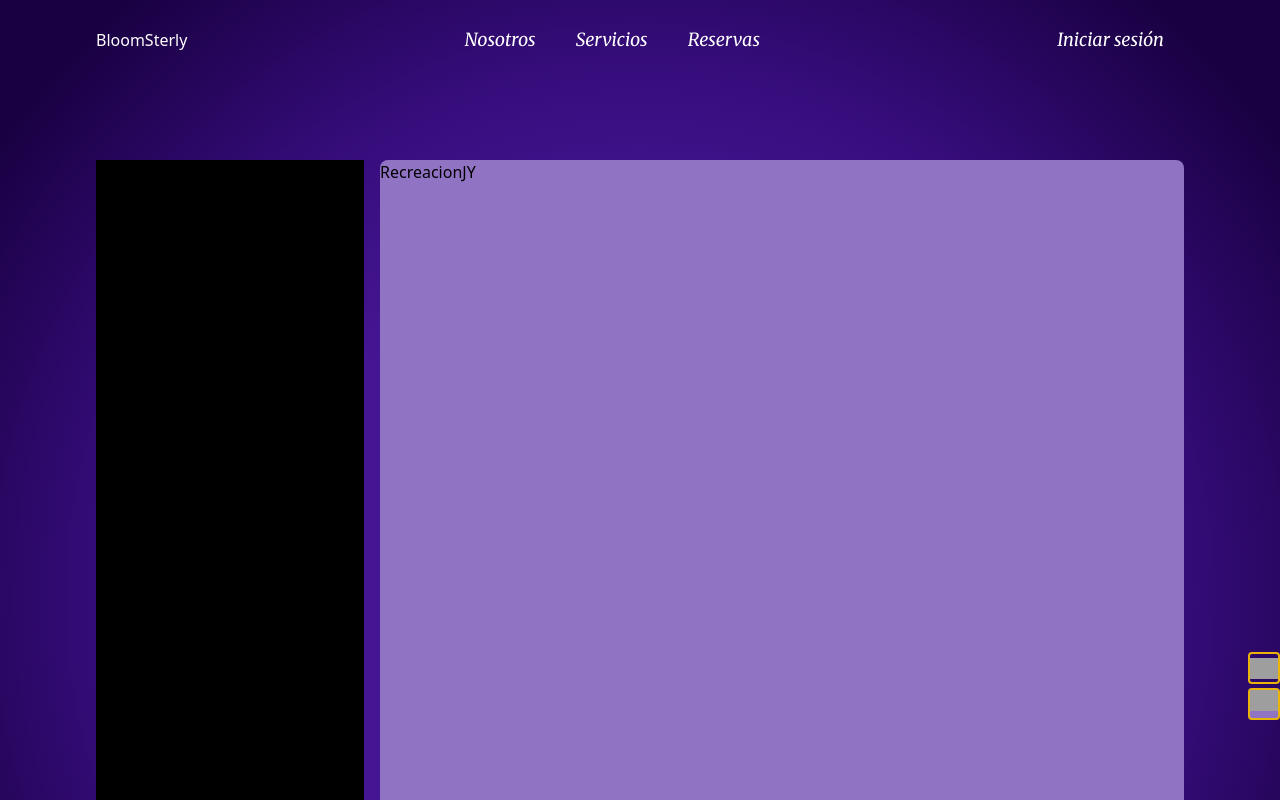
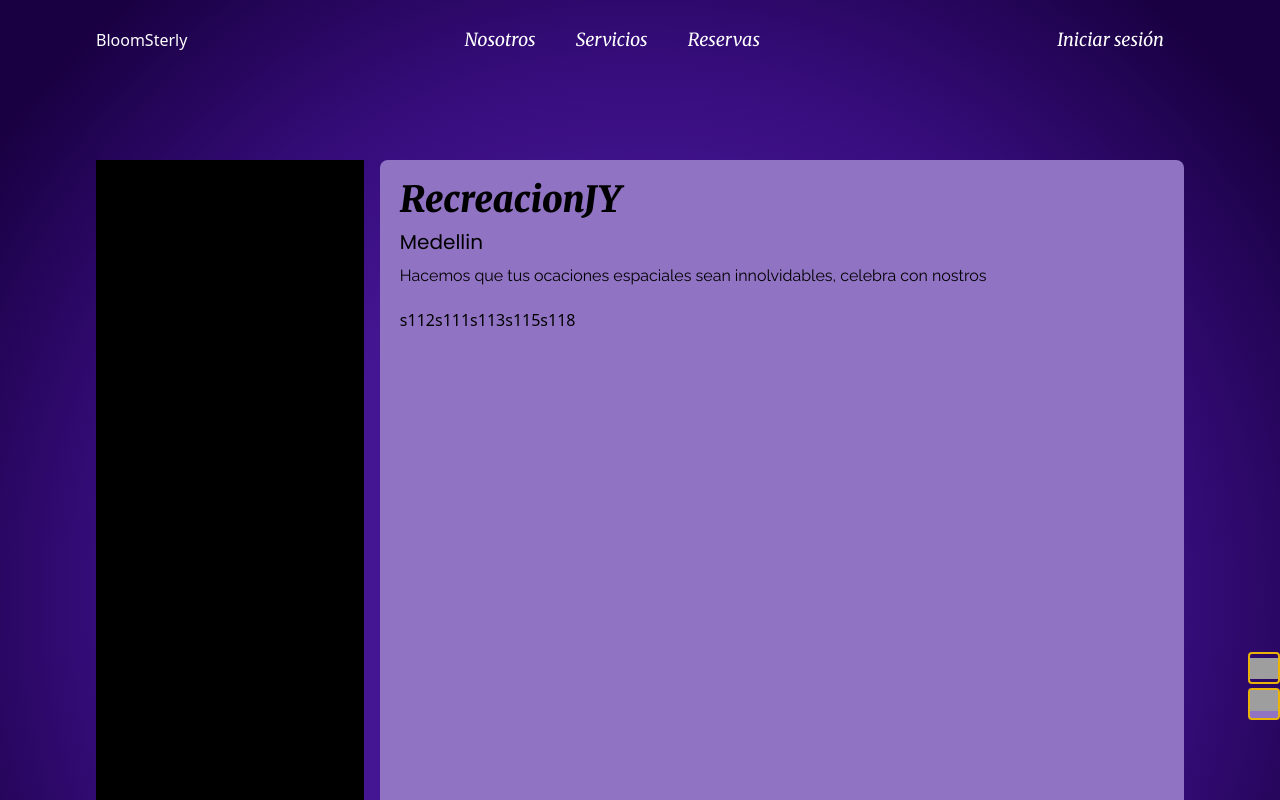
Before and after one commit to albust2005/bloomsterly, a React (Vite) app in the folder Client/: page /servicios/Alimentacion/e111 in a window 1280 px wide. Shown: the top 800 px of the page. Built offline with nearby package versions, Linux system fonts and the light colour scheme; grey boxes are pictures that could not be loaded.

Commit message:
empresaInfo estilos

```diff
--- a/Client/src/components/templates/PolaroidCard.jsx
+++ b/Client/src/components/templates/PolaroidCard.jsx
@@ -17,7 +17,7 @@ export function PolaroidCard({url, nombre, descripcion}) {
                 {nombre}
             </h1>
 
-            <p>{descripcion}</p>
+            <p className='font-subTitle'>{descripcion}</p>
         </Link>
     )
 }
--- a/Client/src/db/empresas.js
+++ b/Client/src/db/empresas.js
@@ -20,10 +20,10 @@ export const empresas = [
         imagenes: [
 
         ],
-        redesSociales: [
+        redesSociales : [
             {
-                instagram:"@YJrecreacion",
-                facebook:"",
+                instagram: "@YJrecreacion",
+                facebook: "",
             }
         ],
     },
--- a/Client/src/pages/usuario/EmpresaInfo.jsx
+++ b/Client/src/pages/usuario/EmpresaInfo.jsx
@@ -1,6 +1,7 @@
 
 import { empresas } from "../../db/empresas.js"
 import { Layaout } from "../../components/templates/Layaout.jsx";
+//import { NotFound } from "../../components/templates/NotFound.jsx"
 
 import { useEffect, useState } from "react";
 import { useParams } from "react-router-dom";
@@ -10,20 +11,15 @@ export function EmpresaInfo() {
     const [empresaInfo, setEmpresaInfo] = useState([])
 
     useEffect(() => {
-
         setEmpresaInfo(empresas.find(e => e.uuid === empresa))
-
     }, [empresa])
 
-
     console.log(empresaInfo)
-    const { nombre } = empresaInfo
+    const { nombre, municipio, descripcion, categorias } = empresaInfo
 
     //obtenemos el id de la empresa mediante useParams()
     //guardamos la informacion de la empresa dentro del estado empresaInfo
     //va a cambiar los datos de la empresa cada que el id cambie
-
-
 
     /***COMPONETIZAR TITULOS CORRECTAMENTE***/
     return (
@@ -32,11 +28,24 @@ export function EmpresaInfo() {
                 <aside className="bg-black h-72 lg:h-screen lg:w-1/4">
 
                 </aside>
-                <article className="bg-color_font_dark rounded-lg h-screen lg:w-3/4">
+                <article className="bg-color_font_dark flex flex-col gap-5 rounded-lg p-5 min-h-96 lg:w-3/4">
+
+                    <div className="flex flex-col gap-2">
+                        <h1 className="font-title text-4xl italic font-black">{nombre}</h1>
+                        <p className="font-subTitle text-xl">{municipio}</p>
+                        <p className="font-text">{descripcion}</p>
+                    </div>
+
                     <div>
-                        <h1>{nombre}</h1>
+                        <p>{categorias}</p>
+                    </div>
 
+                    <div>
+                        {
+
+                        }
                     </div>
+
                 </article>
             </section>
         </Layaout>
```
